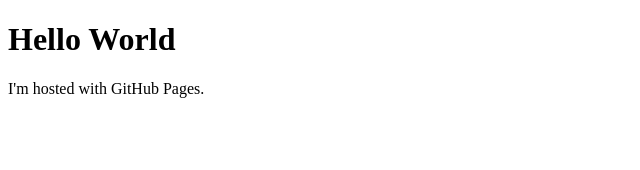
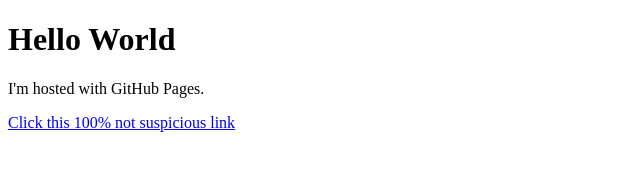
Before and after one commit to MaxWatosn27/MaxWatosn27.github.io, a plain HTML site: page index.html in a window 1280 px wide. Shown: the whole page, without its empty margins (0-640 px from the left). Drawn offline with Linux system fonts and the light colour scheme.

Commit message:
Update index.html
added not suspicious link

```diff
--- a/index.html
+++ b/index.html
@@ -2,6 +2,9 @@
 <html>
   <body>
     <h1>Hello World</h1>
+
     <p>I'm hosted with GitHub Pages.</p>
+
+    <a href="https://github.com/MaxWatosn27">Click this 100% not suspicious link</a>
    </body>
 </html>
```
